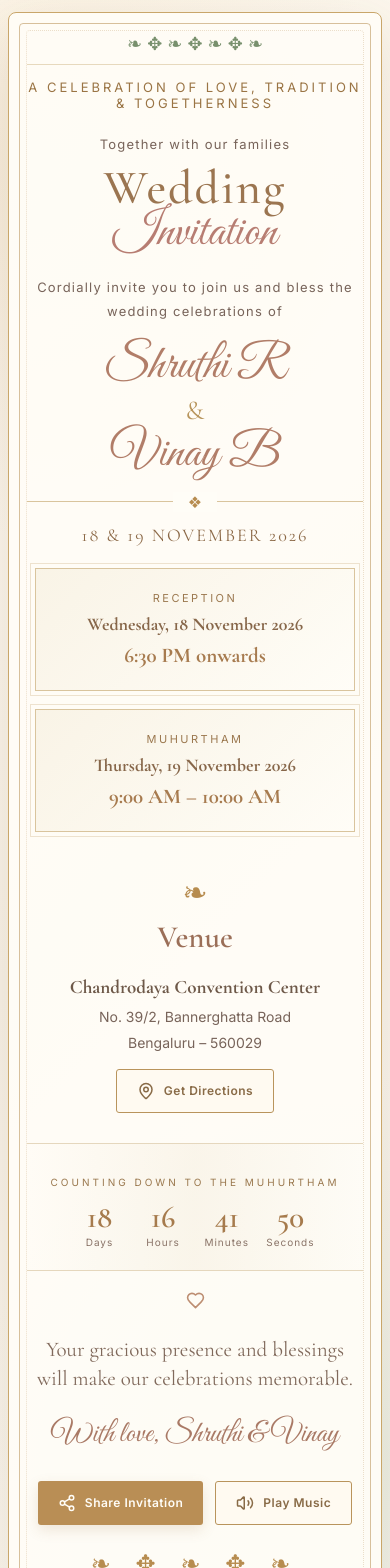
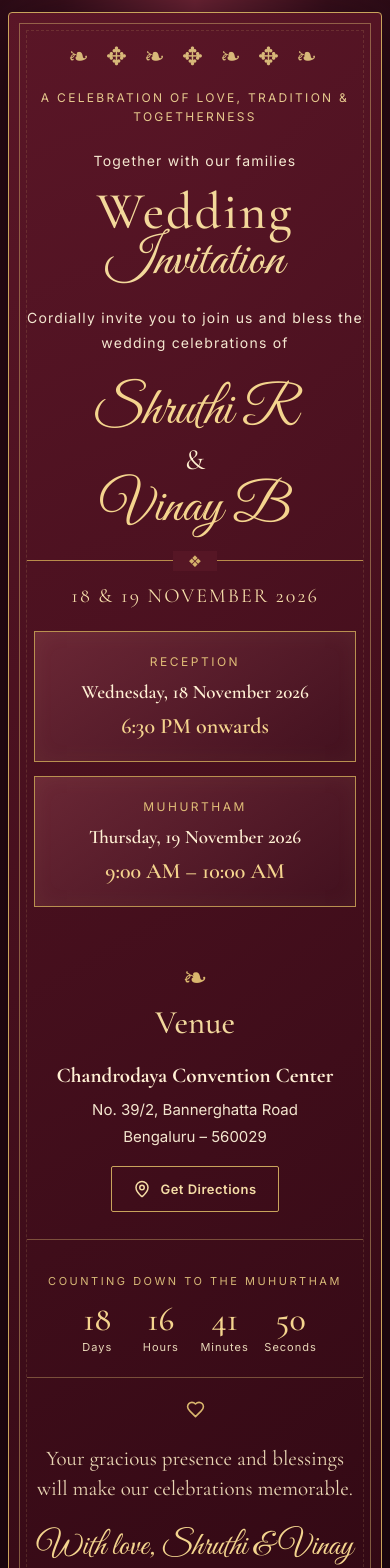
Before and after one commit to Prav2221/Shruthi-Vinay-Invitation, a React (Vite) app: page / in a window 390 px wide. Shown: the top 1568 px of the page. Built offline with nearby package versions, Linux system fonts and the light colour scheme.

Commit message:
style.css

```diff
--- a/src/style.css
+++ b/src/style.css
@@ -1,353 +1,47 @@
 
-:root{
-  font-family:Inter,sans-serif;
-  color:#59463d;
-  background:#fbf7ef;
-  font-synthesis:none;
-}
+:root{font-family:Inter,sans-serif;color:#f8ecd9;background:#240810;font-synthesis:none}
 *{box-sizing:border-box}
-body{
-  margin:0;
-  min-height:100vh;
-  background:
-    radial-gradient(circle at 8% 10%,rgba(220,190,139,.22),transparent 24%),
-    radial-gradient(circle at 92% 88%,rgba(194,215,190,.28),transparent 26%),
-    linear-gradient(135deg,#fffaf1 0%,#f7f1e5 48%,#fdf9f2 100%);
-}
-main{padding:34px 14px 14px}
-.frame{
-  max-width:850px;
-  margin:auto;
-  position:relative;
-  overflow:hidden;
-  text-align:center;
-  padding:46px clamp(18px,5vw,66px) 42px;
-  background:rgba(255,253,247,.94);
-  border:1px solid #c9a66a;
-  box-shadow:0 18px 55px rgba(105,78,49,.12);
-  border-radius:8px;
-}
-.frame:before,.frame:after{
-  content:"";
-  position:absolute;
-  inset:10px;
-  border:1px solid rgba(183,143,81,.55);
-  border-radius:4px;
-  pointer-events:none;
-}
-.frame:after{inset:17px;border-style:dotted;opacity:.48}
-.top-ornament,.bottom-ornament{
-  color:#b78c4f;
-  font-size:28px;
-  letter-spacing:9px;
-}
-.eyebrow{
-  color:#9a7444;
-  font-size:13px;
-  letter-spacing:3px;
-  margin:14px 0 25px;
-}
-.intro,.invite-copy{
-  color:#78645a;
-  letter-spacing:1.2px;
-  font-size:13px;
-}
-h1{
-  font-family:'Cormorant Garamond',serif;
-  font-size:clamp(48px,9vw,82px);
-  font-weight:500;
-  line-height:.86;
-  margin:16px 0 22px;
-  color:#9b7550;
-  letter-spacing:2px;
-}
-h1 span{
-  font-family:'Great Vibes',cursive;
-  font-size:1.02em;
-  font-weight:400;
-  letter-spacing:0;
-  color:#b77d72;
-}
-.names{
-  display:flex;
-  flex-direction:column;
-  align-items:center;
-  margin:25px 0 15px;
-  color:#9b6f58;
-}
-.names span{
-  font-family:'Great Vibes',cursive;
-  font-size:clamp(48px,8vw,72px);
-  line-height:1.15;
-}
-.names i{
-  font-family:'Cormorant Garamond',serif;
-  font-size:27px;
-  font-style:normal;
-  color:#b8955c;
-}
-.divider{
-  color:#b78c4f;
-  margin:18px auto 12px;
-  max-width:340px;
-  border-top:1px solid #d9c49d;
-  line-height:0;
-}
-.divider b{background:#fffdf7;padding:0 15px;font-weight:400}
-.date-label{
-  font-family:'Cormorant Garamond',serif;
-  color:#8c6947;
-  font-size:22px;
-  letter-spacing:2px;
-  margin:22px 0;
-}
-.details{
-  display:grid;
-  grid-template-columns:repeat(3,1fr);
-  gap:12px;
-  margin:26px 0 36px;
-}
-.details div{padding:16px 9px;border-left:1px solid #e4d7bd}
-.details div:first-child{border:0}
-.details svg{
-  color:#b78c4f;
-  width:21px;height:21px;
-  display:block;margin:0 auto 9px;
-}
-.details small{
-  display:block;color:#a17c4e;
-  letter-spacing:2px;font-size:10px;margin-bottom:8px;
-}
-.details strong{
-  font-family:'Cormorant Garamond',serif;
-  font-size:19px;font-weight:600;color:#665047;
-}
-.count-section{
-  border-top:1px solid #e5d7bd;
-  border-bottom:1px solid #e5d7bd;
-  padding:22px 0;
-  background:linear-gradient(90deg,transparent,rgba(238,226,203,.28),transparent);
-}
-.section-label{font-size:10px;letter-spacing:3px;color:#9a784e}
+body{margin:0;min-height:100vh;background:radial-gradient(ellipse at top,#76283a 0,#3b101d 48%,#1e0710 100%)}
+main{padding:30px 14px 12px}
+.frame{max-width:850px;margin:auto;position:relative;overflow:hidden;text-align:center;padding:44px clamp(18px,5vw,64px) 40px;background:linear-gradient(145deg,rgba(91,22,39,.98),rgba(48,8,19,.99));border:1px solid #c9a45c;box-shadow:0 18px 70px #100309;border-radius:4px}
+.frame:before,.frame:after{content:"";position:absolute;inset:10px;border:1px solid rgba(214,180,111,.48);pointer-events:none}
+.frame:after{inset:17px;border-style:dashed;opacity:.35}
+.toran{color:#d8b879;font-size:25px;letter-spacing:5px;margin:0 auto 17px}
+.eyebrow{color:#e6c98e;font-size:12px;letter-spacing:2.3px;line-height:1.6;margin:12px 0 23px}
+.intro,.invite-copy{color:#f4e7d0;letter-spacing:1.2px;font-size:14px;line-height:1.75}
+h1{font-family:'Cormorant Garamond',serif;font-size:clamp(52px,9vw,86px);font-weight:500;line-height:.86;margin:16px 0 22px;color:#f3d89b;letter-spacing:2px}
+h1 span{font-family:'Great Vibes',cursive;font-size:1.02em;font-weight:400;letter-spacing:0}
+.names{display:flex;flex-direction:column;align-items:center;margin:25px 0 15px;color:#f4d48e}
+.names span{font-family:'Great Vibes',cursive;font-size:clamp(54px,8.3vw,76px);line-height:1.15}
+.names i{font-family:'Cormorant Garamond',serif;font-size:29px;font-style:normal;color:#fff0d0}
+.divider{color:#d5b16b;margin:21px auto 14px;max-width:340px;border-top:1px solid #b98c4b;line-height:0}
+.divider b{background:#561625;padding:0 15px;font-weight:400}
+.date-label{font-family:'Cormorant Garamond',serif;color:#f4dca9;font-size:23px;letter-spacing:2px;margin:23px 0}
+.event-schedule{display:grid;grid-template-columns:repeat(2,minmax(0,1fr));gap:18px;max-width:720px;margin:22px auto 28px}
+.event-card{min-width:0;padding:22px 14px;border:1px solid #b99050;background:linear-gradient(145deg,rgba(119,48,62,.72),rgba(65,17,31,.76));box-shadow:inset 0 0 22px rgba(214,180,111,.06)}
+.event-caption{color:#e0bd78;font-size:12px;letter-spacing:2.5px;margin:0 0 10px}
+.event-date{font-family:'Cormorant Garamond',serif;font-size:clamp(19px,2.6vw,24px);color:#fff0d4;font-weight:600;line-height:1.35}
+.event-time{font-family:'Cormorant Garamond',serif;font-size:clamp(22px,3vw,28px);color:#f4d48e;font-weight:600;margin-top:8px}
+.venue{padding:27px 0}
+.mini-flourish{font-size:30px;color:#d9b66e}
+.venue h2{font-family:'Cormorant Garamond',serif;font-weight:500;font-size:33px;color:#f2d89d;margin:8px 0}
+.venue p{line-height:1.85;color:#f3e5ce;font-size:15px}
+.venue p strong{font-family:'Cormorant Garamond',serif;font-size:21px;color:#fff0d4}
+.button{border:0;text-decoration:none;display:inline-flex;align-items:center;justify-content:center;gap:9px;padding:13px 21px;border-radius:2px;font:600 13px Inter,sans-serif;letter-spacing:.5px;cursor:pointer;transition:.2s}
+.outline{border:1px solid #c9a45c;color:#f5dca6;background:transparent}
+.gold{background:#d3ad68;color:#35101b}
+.button:hover{transform:translateY(-2px);filter:brightness(1.1)}
+.count-section{border-top:1px solid rgba(214,180,111,.4);border-bottom:1px solid rgba(214,180,111,.4);padding:23px 0}
+.section-label{font-size:11px;letter-spacing:2.5px;color:#d8b978}
 .countdown{display:flex;justify-content:center;gap:clamp(10px,4vw,35px)}
 .count-box{min-width:58px;display:flex;flex-direction:column}
-.count-box strong{
-  font-family:'Cormorant Garamond',serif;
-  font-size:38px;color:#a67b4d;font-weight:600;
-}
-.count-box span{font-size:10px;letter-spacing:1px;color:#8a7468}
-.venue{padding:30px 0}
-.mini-flourish{font-size:30px;color:#b78c4f}
-.venue h2{
-  font-family:'Cormorant Garamond',serif;
-  font-weight:600;font-size:31px;color:#9b6f58;margin:8px 0;
-}
-.venue p{line-height:1.8;color:#78645a;font-size:14px}
-.button{
-  border:0;text-decoration:none;display:inline-flex;
-  align-items:center;justify-content:center;gap:9px;
-  padding:12px 20px;border-radius:3px;
-  font:600 12px Inter,sans-serif;letter-spacing:.5px;
-  cursor:pointer;transition:.2s;
-}
-.outline{border:1px solid #b9945c;color:#896b47;background:#fffaf1}
-.gold{background:#b98e55;color:#fffdf7;box-shadow:0 5px 14px rgba(153,113,61,.16)}
-.button:hover{transform:translateY(-2px);filter:brightness(1.04)}
-.closing{padding:20px 0 10px;color:#80695b}
-.closing svg{color:#bd8e72}
-.closing p{
-  font-family:'Cormorant Garamond',serif;
-  font-size:21px;line-height:1.4;color:#80695b;
-}
-.closing strong{
-  font-family:'Great Vibes',cursive;
-  font-size:30px;color:#a97965;font-weight:400;
-}
-.actions{display:flex;justify-content:center;gap:12px;flex-wrap:wrap;margin:18px 0 8px}
-.bottom-ornament{margin-top:24px}
-footer{text-align:center;color:#9b815e;font-size:10px;letter-spacing:1px;padding:18px}
-@media(max-width:600px){
-  main{padding:12px 8px}
-  .frame{padding:28px 18px}
-  .details{grid-template-columns:1fr;gap:0}
-  .details div,.details div:first-child{
-    border:0;border-bottom:1px solid #eee3d0;padding:14px
-  }
-  .details div:last-child{border:0}
-  .date-label{font-size:18px}
-  .count-box strong{font-size:31px}
-  .count-box{min-width:48px}
-}
-
-
-/* South Indian wedding-inspired decorative details */
-.toran{
-  display:flex;
-  align-items:center;
-  justify-content:center;
-  gap:clamp(8px,2.8vw,22px);
-  color:#78906d;
-  font-size:clamp(18px,3vw,25px);
-  margin:-18px auto 12px;
-  padding:0 0 10px;
-  max-width:510px;
-  border-bottom:1px solid #e7d9bd;
-}
-.toran b{
-  color:#c58d62;
-  font-size:.8em;
-  font-weight:400;
-}
-.top-ornament{
-  color:#ad8654;
-  font-size:25px;
-  letter-spacing:2px;
-  margin:7px 0 2px;
-}
-.regional-blessing{
-  color:#718468;
-  font-family:'Cormorant Garamond',serif;
-  font-size:16px;
-  letter-spacing:1.2px;
-  margin:-12px 0 22px;
-}
-.lamp-row{
-  display:flex;
-  justify-content:center;
-  align-items:center;
-  gap:18px;
-  font-size:24px;
-  margin:0 0 12px;
-}
-.lamp-row span{color:#c58d62;font-size:20px}
-.bottom-ornament{
-  color:#b78c4f;
-  font-size:24px;
-}
-@media(max-width:600px){
-  .toran{gap:9px;font-size:18px;margin-top:-8px}
-  .regional-blessing{font-size:14px}
-}
-
-
-/* Invitation-card typography and South Indian ceremonial accents */
-.family-heading{
-  font-family:'Cormorant Garamond',serif;
-  font-size:clamp(19px,3vw,25px);
-  font-weight:700;
-  color:#6e5949;
-  margin:16px 0 5px;
-}
-.family-address{
-  color:#817065;
-  font-family:'Cormorant Garamond',serif;
-  font-size:16px;
-  line-height:1.45;
-  margin:0 0 22px;
-}
-.invite-copy{line-height:1.8;margin:18px 0 8px}
-.names{margin:16px 0 10px}
-.names .traditional-title{
-  font-family:'Cormorant Garamond',serif;
-  font-size:15px;
-  font-weight:700;
-  letter-spacing:1.4px;
-  color:#a78355;
-  line-height:1.3;
-}
-.names span:not(.traditional-title){
-  font-size:clamp(48px,8vw,70px);
-  color:#b17d68;
-}
-.names .sacred-symbol{
-  font-size:28px;
-  color:#7c8d70;
-  margin:4px 0;
-}
-.groom-family{
-  font-family:'Cormorant Garamond',serif;
-  font-size:19px;
-  font-weight:700;
-  color:#6e5949;
-  margin:10px 0 18px;
-}
-.event-card{
-  max-width:470px;
-  margin:20px auto 10px;
-  padding:20px 18px;
-  border:1px solid #d9c49d;
-  outline:1px solid rgba(183,143,81,.24);
-  outline-offset:4px;
-  background:linear-gradient(135deg,rgba(246,239,222,.65),rgba(255,253,247,.88));
-}
-.event-icon{font-size:27px;margin-bottom:5px}
-.event-caption{
-  color:#9b784f;
-  font-size:11px;
-  letter-spacing:2.5px;
-  margin:0 0 8px;
-}
-.event-time{
-  font-family:'Cormorant Garamond',serif;
-  font-size:clamp(25px,4vw,33px);
-  color:#87674a;
-  font-weight:700;
-}
-.event-note{color:#7c8d70;font-family:'Cormorant Garamond',serif;font-size:17px;margin:5px 0 0}
-.venue h2{font-family:'Cormorant Garamond',serif;font-size:31px;color:#9b6f58;margin:8px 0}
-.venue p strong{color:#6e5949;font-family:'Cormorant Garamond',serif;font-size:19px}
-.closing-families{
-  font-size:16px!important;
-  line-height:1.55!important;
-  margin:8px 0!important;
-}
-.couple-signoff{font-size:32px!important}
-@media(max-width:600px){
-  .family-address{font-size:15px}
-  .desktop-break{display:none}
-  .event-card{margin:18px 8px}
-}
-
-.event-date{
-  font-family:'Cormorant Garamond',serif;
-  font-size:clamp(22px,3.8vw,29px);
-  color:#87674a;
-  font-weight:700;
-}
-
-
-.event-schedule{
-  display:grid;
-  grid-template-columns:repeat(2,minmax(0,1fr));
-  gap:18px;
-  max-width:720px;
-  margin:22px auto 12px;
-}
-.event-card{
-  max-width:none;
-  min-width:0;
-  margin:0;
-  padding:22px 14px;
-  border:1px solid #d9c49d;
-  outline:1px solid rgba(183,143,81,.24);
-  outline-offset:4px;
-  background:linear-gradient(135deg,rgba(246,239,222,.65),rgba(255,253,247,.88));
-}
-.event-date{
-  font-family:'Cormorant Garamond',serif;
-  font-size:clamp(18px,2.5vw,23px);
-  color:#87674a;
-  font-weight:700;
-  line-height:1.3;
-}
-.event-time{
-  font-family:'Cormorant Garamond',serif;
-  font-size:clamp(21px,3vw,27px);
-  color:#a77b4f;
-  font-weight:700;
-  margin-top:7px;
-}
-.event-note{color:#7c8d70;font-family:'Cormorant Garamond',serif;font-size:16px;margin:5px 0 0}
-@media(max-width:600px){
-  .event-schedule{grid-template-columns:1fr;gap:18px;margin-left:8px;margin-right:8px}
-}
+.count-box strong{font-family:'Cormorant Garamond',serif;font-size:41px;color:#f4d48e;font-weight:500}
+.count-box span{font-size:11px;letter-spacing:1px;color:#e9d8b8}
+.closing{padding:22px 0 10px;color:#e9d6b4}
+.closing svg{color:#d9b66e}
+.closing p{font-family:'Cormorant Garamond',serif;font-size:23px;line-height:1.45}
+.closing strong{font-family:'Great Vibes',cursive;font-size:33px;color:#f3d48e;font-weight:400}
+.actions{display:flex;justify-content:center;gap:12px;flex-wrap:wrap;margin:19px 0 8px}
+.bottom-ornament{color:#d9b66e;font-size:24px;letter-spacing:5px;margin-top:25px}
+footer{text-align:center;color:#c6a978;font-size:11px;letter-spacing:1px;padding:18px}
+@media(max-width:600px){main{padding:12px 8px}.frame{padding:28px 18px}.event-schedule{grid-template-columns:1fr;gap:14px;margin:20px 7px 25px}.date-label{font-size:20px}.count-box strong{font-size:34px}.count-box{min-width:48px}.intro,.invite-copy{font-size:14px}.closing p{font-size:21px}}
```
